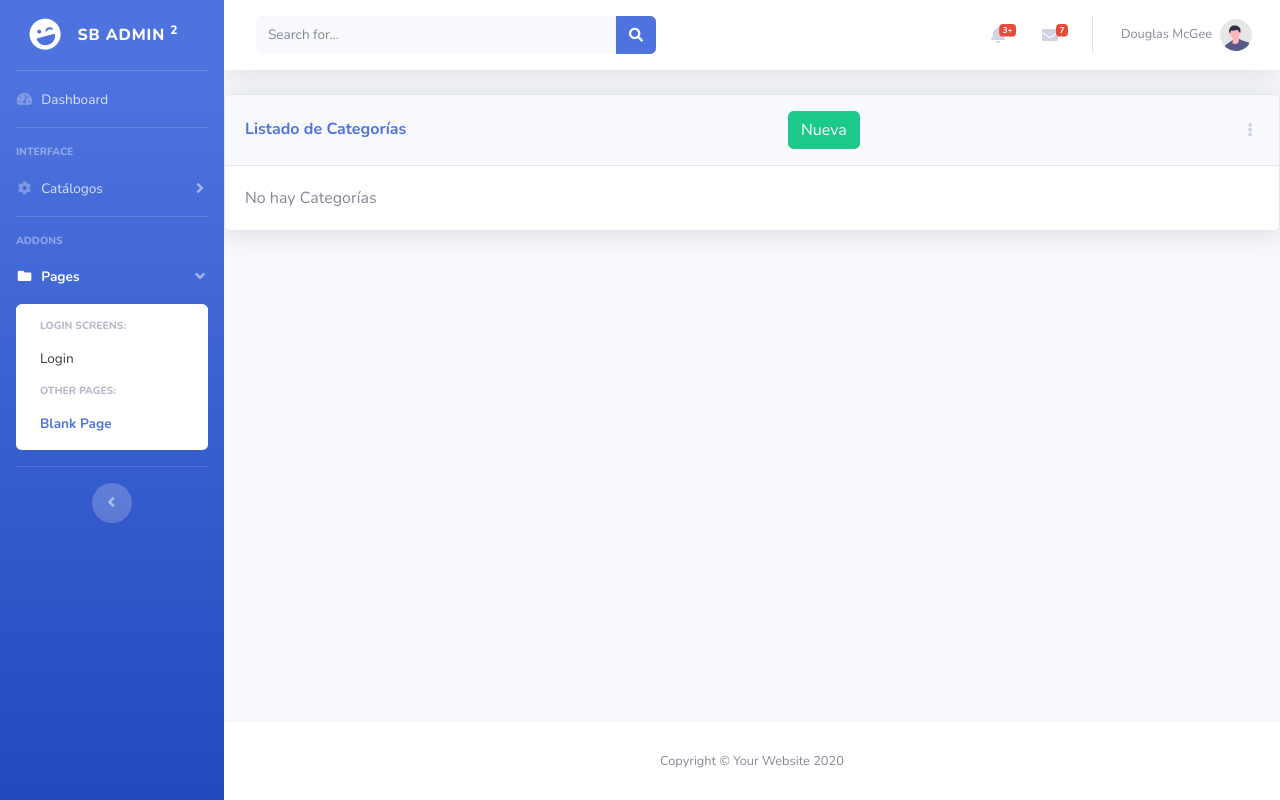
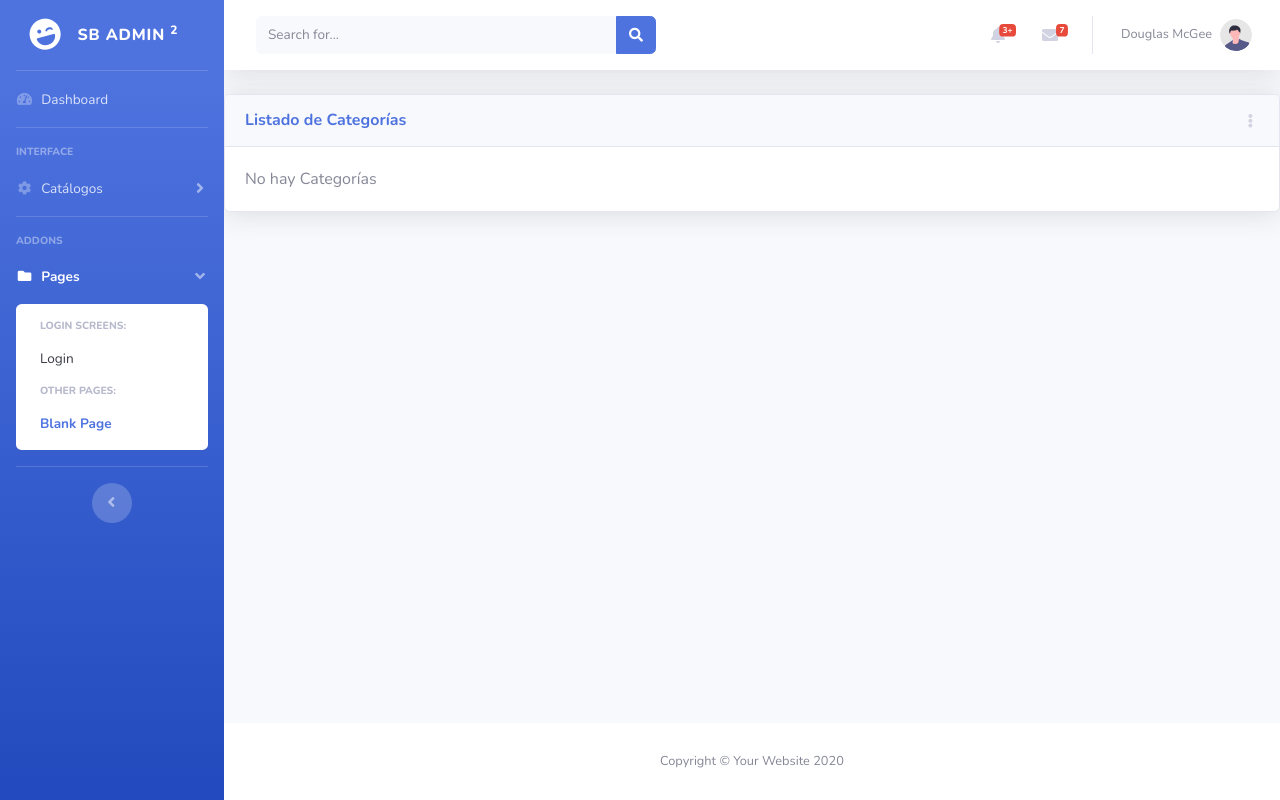
Before and after one commit to michaelcabello/Sistema_Django, a Django app: page /inv/categorias/ in a window 1280 px wide. Run offline with Django 3.2, Linux system fonts and the light colour scheme; the visitor is signed in with stand-in values (Sample User, id 1); data that the repository does not hold is empty; some libraries are stand-ins or nearby versions.

Commit message:
Modificaciones por la enseñanza, CategoriaList

```diff
--- a/proyecto_2021/app_inv/templates/inv/categorias_list.html
+++ b/proyecto_2021/app_inv/templates/inv/categorias_list.html
@@ -8,7 +8,7 @@
     <div
         class="card-header py-3 d-flex flex-row align-items-center justify-content-between">
         <h6 class="m-0 font-weight-bold text-primary">Listado de Categorías</h6>
-        <a class="btn btn-success derecha" href="{% url 'inv:categoria_new' %}">Nueva</a>
+        <!--<a class="btn btn-success derecha" href="{% url 'inv:categoria_new' %}">Nueva</a>-->
         <div class="dropdown no-arrow">
             <a class="dropdown-toggle" href="#" role="button" id="dropdownMenuLink"
                 data-toggle="dropdown" aria-haspopup="true" aria-expanded="false">
--- a/proyecto_2021/app_inv/views.py
+++ b/proyecto_2021/app_inv/views.py
@@ -22,6 +22,8 @@ class CategoriaView(LoginRequiredMixin, generic.ListView):
 
     login_url = 'bases:login'
 
+
+
 class CategoriaNew(LoginRequiredMixin, generic.CreateView):
 
     model = Categoria
```
